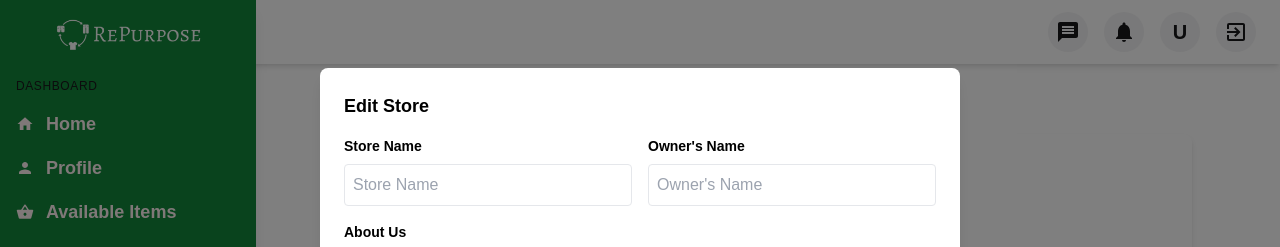
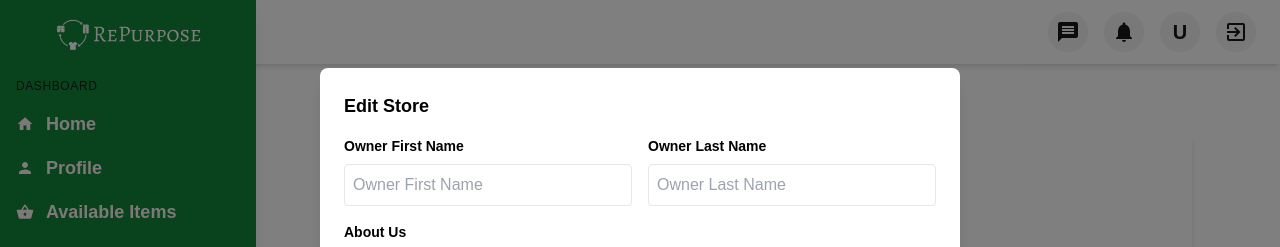
Before and after one commit to NabinPaudel001/RePuropse, a Next.js app in the folder repurpose-frontend/: page /store/dashboard/profile in a window 1280 px wide. Both pictures are taken after a click on the button "Edit Store". Shown: the top 247 px of the page. Built offline with nearby package versions, Linux system fonts and the light colour scheme.

Commit message:
store profile page

```diff
--- a/repurpose-frontend/src/components/ui/StoreProfile.tsx
+++ b/repurpose-frontend/src/components/ui/StoreProfile.tsx
@@ -18,6 +18,7 @@ const StoreProfilePage = () => {
   const [storeName, setStoreName] = useState(user?.storeName || "");
   const [status, setStatus] = useState(""); // Status can be 'verified', 'unverified', or 'pending'
   const [phoneNumber, setPhoneNumber] = useState(user?.phoneNumber || "");
+  // Keep the original ownerName if needed elsewhere but for editing we now use first and last names.
   const [ownerName, setOwnerName] = useState(user?.firstName || "");
   const [about, setAbout] = useState(user?.about || "");
   const [storeId, setStoreId] = useState("");
@@ -29,12 +30,15 @@ const StoreProfilePage = () => {
   const [storeFrontImage, setStoreFrontImage] = useState<File | null>(null);
   const [passportPhoto, setPassportPhoto] = useState<File | null>(null);
 
-
-  // Error states for validation
-  const [storeNameError, setStoreNameError] = useState(false);
-  const [ownerNameError, setOwnerNameError] = useState(false);
+  // Error states for validation (removed storeNameError since store name is not editable here)
+  const [ownerFirstNameError, setOwnerFirstNameError] = useState(false);
+  const [ownerLastNameError, setOwnerLastNameError] = useState(false);
   const [phoneError, setPhoneError] = useState(false);
   const [storeAddressError, setStoreAddressError] = useState(false);
+
+  // New state for owner first and last names in the edit modal
+  const [ownerFirstName, setOwnerFirstName] = useState(user?.firstName || "");
+  const [ownerLastName, setOwnerLastName] = useState(user?.lastName || "");
 
   console.log("user", user);
   const [requestedItems, setRequestedItems] = useState(0);
@@ -61,14 +65,11 @@ const StoreProfilePage = () => {
         const response = await apiRequest('/api/user/store/dashboard-stats/', {
           method: 'GET'
         });
-
-        console.log("response in store Dashboard stats", response)
-
+        console.log("response in store Dashboard stats", response);
         setRequestedItems(response.data.totalRequestedItems);
         setBoughtItems(response.data.totalBoughtItems);
       } catch (error) {
-        // setError("Failed to load data", error);
-        console.log("Error in Fetch store Dashboard stats", error)
+        console.log("Error in Fetch store Dashboard stats", error);
       } finally {
         setLoading(false);
       }
@@ -82,8 +83,6 @@ const StoreProfilePage = () => {
     console.log("file ta xa", file);
     const formData = new FormData();
     formData.append("profilePicture", file);
-
-    console.log("formDAta", formData);
 
     try {
       const response = await apiRequest("/api/user/profile-picture", {
@@ -208,18 +207,20 @@ const StoreProfilePage = () => {
   const handleEditSave = () => {
     let isValid = true;
 
-    if (!storeName.trim()) {
-      setStoreNameError(true);
+    // Validate Owner First Name
+    if (!ownerFirstName.trim()) {
+      setOwnerFirstNameError(true);
       isValid = false;
     } else {
-      setStoreNameError(false);
+      setOwnerFirstNameError(false);
     }
 
-    if (!ownerName.trim()) {
-      setOwnerNameError(true);
+    // Validate Owner Last Name
+    if (!ownerLastName.trim()) {
+      setOwnerLastNameError(true);
       isValid = false;
     } else {
-      setOwnerNameError(false);
+      setOwnerLastNameError(false);
     }
 
     if (!validatePhoneNumber(phoneNumber)) {
@@ -238,7 +239,7 @@ const StoreProfilePage = () => {
 
     // If all validations pass, proceed with saving
     if (isValid) {
-      // You can add your API update call here.
+      // Here you can add your API update call.
       console.log("All fields validated. Saving changes...");
       toggleEditModal();
     }
@@ -302,7 +303,6 @@ const StoreProfilePage = () => {
             </div>
             <div className="flex gap-2 items-center justify-center w-full">
               <p className="text-2xl text-center font-bold text-[hsl(var(--foreground))]">{storeName}</p>
-
               {status === 'approved' ? (
                 <Icons type="verified"></Icons>
               ) : (
@@ -312,7 +312,6 @@ const StoreProfilePage = () => {
             <p className="text-[hsl(var(--muted-foreground))]">{user?.role}</p>
 
             <div className="flex justify-center space-x-8 ">
-
               <div>
                 <p className="text-[hsl(var(--foreground))] font-bold">{BoughtItems}</p>
                 <p className="text-[hsl(var(--muted-foreground))] text-sm">Bought</p>
@@ -321,7 +320,6 @@ const StoreProfilePage = () => {
                 <p className="text-[hsl(var(--foreground))] font-bold">{requestedItems}</p>
                 <p className="text-[hsl(var(--muted-foreground))] text-sm">Requested</p>
               </div>
-
             </div>
 
             <div className="mt-4">
@@ -391,25 +389,25 @@ const StoreProfilePage = () => {
               <div className="flex space-x-4">
                 <div className="w-1/2">
                   <label className="block text-sm font-bold mb-2">
-                    Store Name {storeNameError && <span className="text-red-500">(Required)</span>}
+                    Owner First Name {ownerFirstNameError && <span className="text-red-500">(Required)</span>}
                   </label>
                   <input
-                    placeholder='Store Name'
+                    placeholder='Owner First Name'
                     type="text"
-                    value={storeName}
-                    onChange={(e) => setStoreName(e.target.value)}
+                    value={ownerFirstName}
+                    onChange={(e) => setOwnerFirstName(e.target.value)}
                     className="w-full p-2 border rounded"
                   />
                 </div>
                 <div className="w-1/2">
                   <label className="block text-sm font-bold mb-2">
-                    Owner's Name {ownerNameError && <span className="text-red-500">(Required)</span>}
+                    Owner Last Name {ownerLastNameError && <span className="text-red-500">(Required)</span>}
                   </label>
                   <input
-                    placeholder="Owner's Name"
+                    placeholder="Owner Last Name"
                     type="text"
-                    value={ownerName}
-                    onChange={(e) => setOwnerName(e.target.value)}
+                    value={ownerLastName}
+                    onChange={(e) => setOwnerLastName(e.target.value)}
                     className="w-full p-2 border rounded"
                   />
                 </div>
@@ -420,7 +418,7 @@ const StoreProfilePage = () => {
               <label className="block text-sm font-bold mb-2">About Us</label>
               <textarea
                 placeholder='About Us'
-                value={about} // Assuming "About Us" content is stored separately; adjust as needed.
+                value={about}
                 onChange={(e) => setStoreAddress(e.target.value)}
                 className="w-full p-2 border rounded"
                 rows={4}
@@ -429,7 +427,7 @@ const StoreProfilePage = () => {
 
             <div className="mb-4">
               <label className="block text-sm font-bold mb-2">
-                Phone Number {phoneError && <span className="text-red-500">(Inavlid Number)</span>}
+                Phone Number {phoneError && <span className="text-red-500">(Invalid Number)</span>}
               </label>
               <PhoneInput
                 country={'np'}
@@ -559,7 +557,7 @@ const StoreProfilePage = () => {
               </div>
               <div className="flex-1 mb-4">
                 <PhoneInput
-                  country={'np'} // Set default country code to Nepal
+                  country={'np'}
                   value={phoneNumber}
                   onChange={handlePhoneChange}
                   inputClass="w-full px-3 py-2 border rounded-lg text-[hsl(var(--foreground))]"
```
